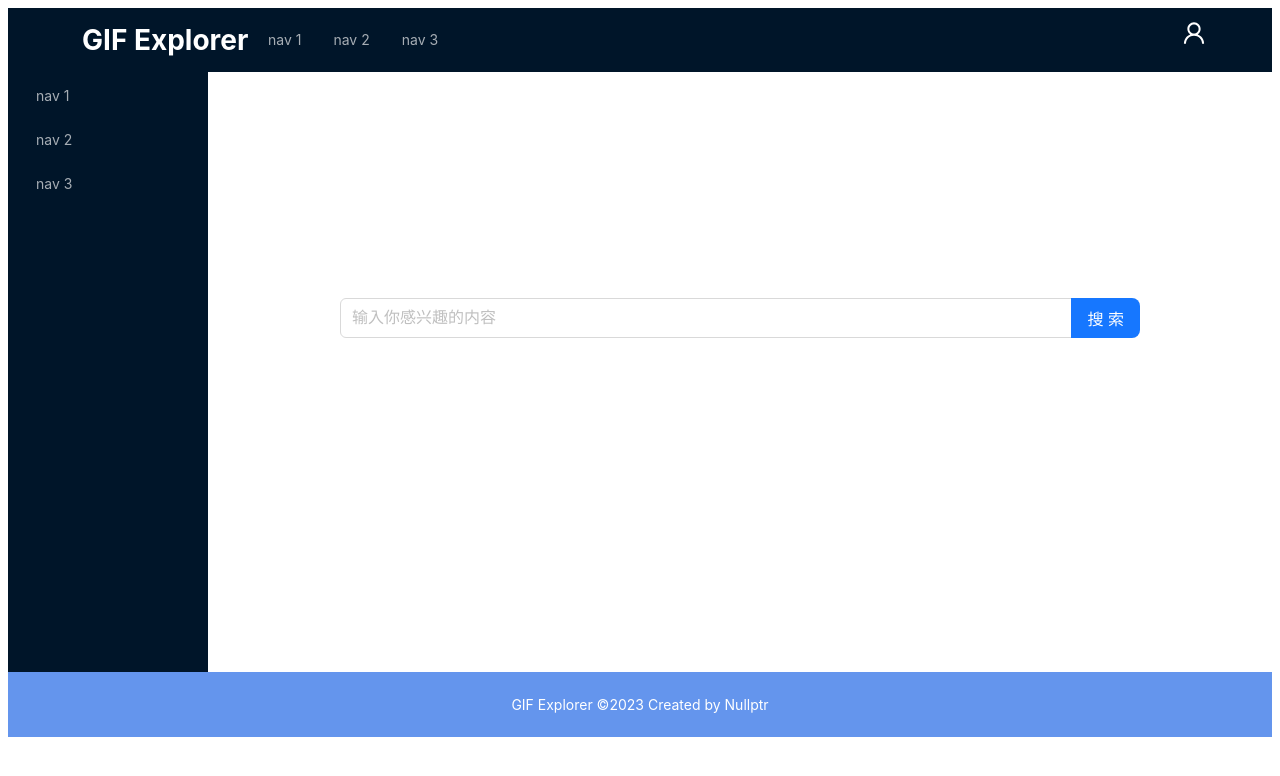
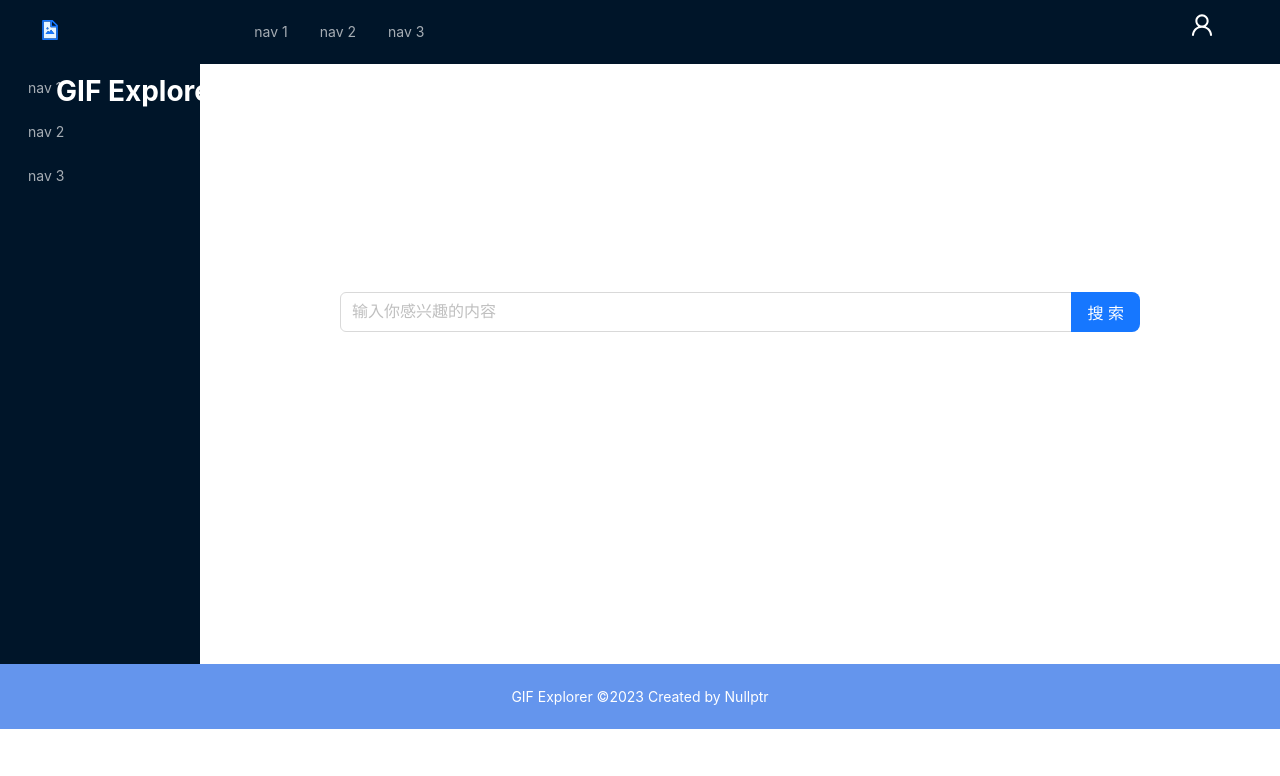
Before and after one commit to chengsx21/GifExplorer-frontend, a Next.js app: page / in a window 1280 px wide. Shown: the top 776 px of the page. Built offline with nearby package versions, Linux system fonts and the light colour scheme.

Commit message:
feat: fix header alignment and page border

```diff
--- a/src/components/header.tsx
+++ b/src/components/header.tsx
@@ -1,5 +1,5 @@
 import { Avatar, Button, Col, Layout, Menu, MenuProps, Row, Space, Tooltip } from 'antd';
-import { UserOutlined } from '@ant-design/icons';
+import { FileImageTwoTone, UserOutlined } from '@ant-design/icons';
 import { useRouter } from 'next/router';
 import { useLocalStorage } from '../utils/hooks';
 import { UserLocalInfo } from '../utils/types';
@@ -9,6 +9,7 @@ const headerStyle: React.CSSProperties = {
     height: "64px",
     // position: "fixed",
     zIndex: 1,
+    paddingLeft: 40,
     // backgroundColor: "#6495ED",
 };
 
@@ -27,19 +28,19 @@ export const MainHeader: React.FC = () => {
 
     // Header
     return (
-        // Create another header with title and nav bar
         <Header className="header" style={headerStyle}>
-            <Row justify="center" align="middle" style={{ height: "100%" }}>
+            <Row align="middle" style={{ height: "100%" }}>
+                {/* Logo */}
                 <Col span={4} style={{ height: "100%" }}>
-                    <Space align="center">
-                        <div className="logo" style={{ float: "left" }} />
+                        <FileImageTwoTone style={{ fontSize: 20 }}/>
                         <Button type="text" onClick={() => router.push("/")}>
-                            <h1 style={{ margin: 0, color: "white" }}>
+                            <h1 style={{ verticalAlign: "middle", margin: 0, color: "white" }}>
                                 GIF Explorer
                             </h1>
                         </Button>
-                    </Space>
                 </Col>
+
+                {/* Nav */}
                 <Col span={16} style={{ height: "100%" }}>
                     <Menu
                         theme="dark"
@@ -47,6 +48,8 @@ export const MainHeader: React.FC = () => {
                         items={items}
                     />
                 </Col>
+
+                {/* User */}
                 <Col span={4} style={{ height: "100%" }}>
                     <div style={{ float: "right" }}>
                         {!userInfo ? (
@@ -55,7 +58,7 @@ export const MainHeader: React.FC = () => {
                             </Button>
                         ) : (
                             <Button type="text" onClick={() => router.push(`/user/${userInfo.id}`)}>
-                                <Space align="center">
+                                <Space align="baseline">
                                     <Avatar style={{ backgroundColor: "grey" }}>
                                         {userInfo.user_name[0]}
                                     </Avatar>
--- /dev/null
+++ b/src/pages/_app.tsx
@@ -0,0 +1,8 @@
+import "../styles/globals.css";
+import type { AppProps } from "next/app";
+
+const App = ({ Component, pageProps }: AppProps) => {
+    return <Component {...pageProps} />;
+};
+
+export default App;
--- /dev/null
+++ b/src/styles/globals.css
@@ -0,0 +1,5 @@
+html,
+body {
+  padding: 0;
+  margin: 0;
+}
```
